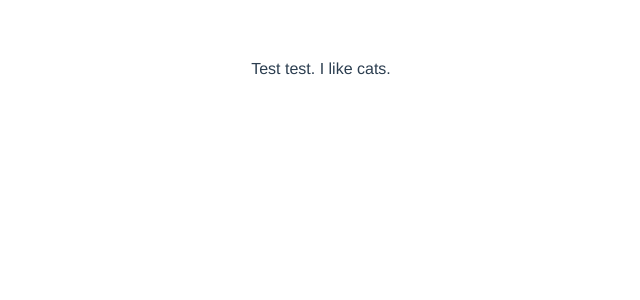
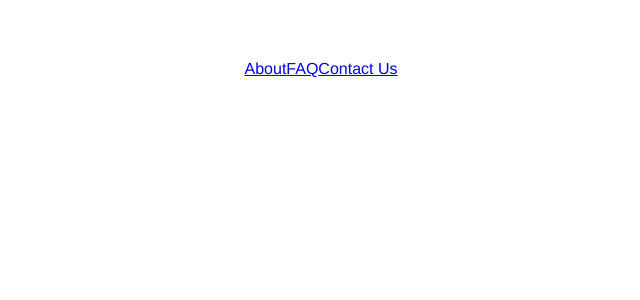
Before and after one commit to tclukies/bucketListApp, a Vue app in the folder intro-vue/: page /#/ in a window 1280 px wide. Shown: the top 300 px of the page, without its empty margins (319-959 px from the left). Built offline with nearby package versions, Linux system fonts and the light colour scheme.

Commit message:
added a hrefs to footer

```diff
--- a/intro-vue/src/components/Footer.vue
+++ b/intro-vue/src/components/Footer.vue
@@ -1,17 +1,19 @@
 <template>
 <div>
-    <p>Test test. I like cats. </p>
+    <a href='#'>About</a>
+    <a href='#'>FAQ</a>
+    <a href='#'>Contact Us</a>
     </div>
 </template>
 
 <script>
 export default {
-  name: 'Footer',
+  name: "Footer",
   data() {
     return {
-      msg: 'Welcome to Your Vue.js App',
+      msg: "Welcome to Your Vue.js App"
     };
-  },
+  }
 };
 </script>
 
```
